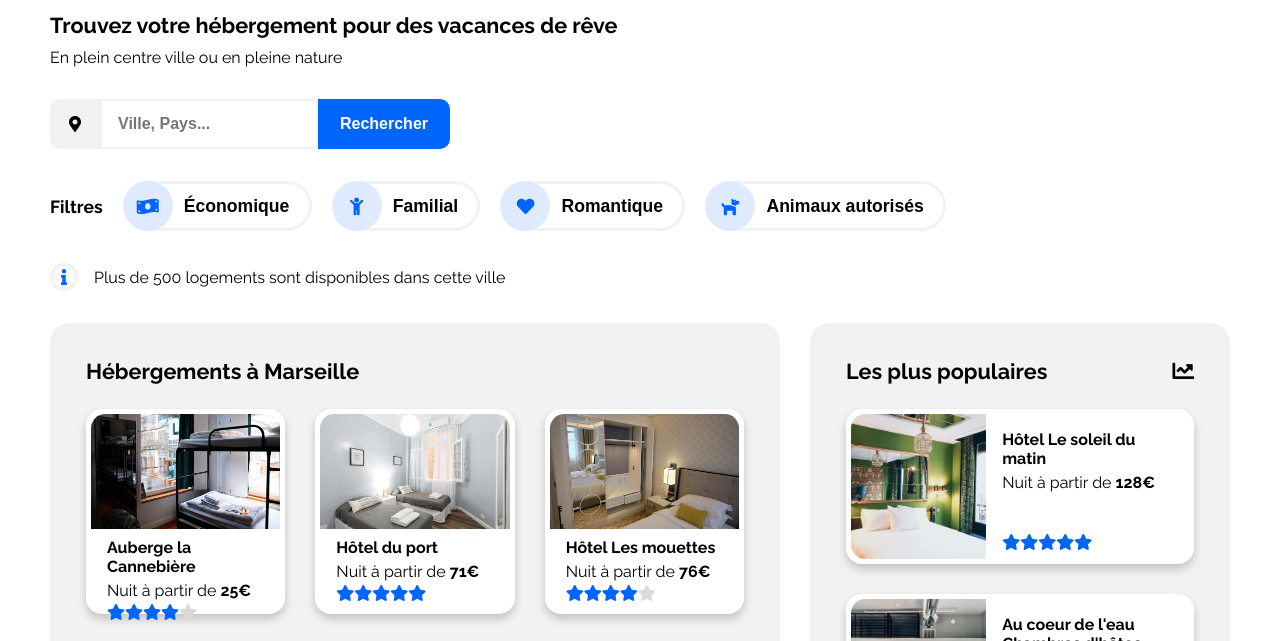
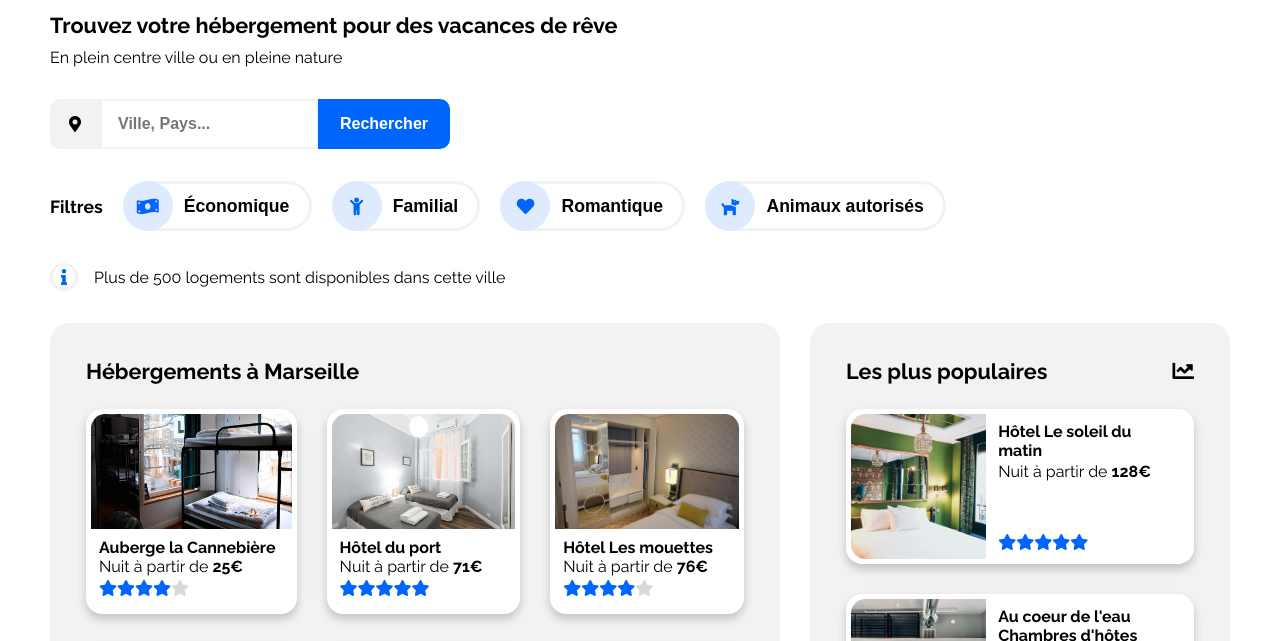
Before and after one commit to RmiMekaa/RemiRoeland_2_30-04-2021, a plain HTML site: page index.html in a window 1280 px wide. Shown: the part 121-762 px from the top of the page. Drawn offline with Linux system fonts and the light colour scheme.

Commit message:
final commit

```diff
--- a/style.css
+++ b/style.css
@@ -387,7 +387,6 @@ nav img {
 }
 
 #mostPopularSection .card {
-    height: auto;
     margin-bottom: 20px;
     background-color: white;
     padding: 5px;
@@ -397,6 +396,7 @@ nav img {
                          "img ."
                          "img aside";
     grid-template-columns: 40% 60%;
+    column-gap: 0.75rem;
 }
 
 #mostPopularSection .card img {
@@ -406,18 +406,20 @@ nav img {
 }
 
 #mostPopularSection .card h3 {
-    padding: 1rem 1rem 0.3rem 1rem;
     grid-area: h3;
+    padding: 0.5rem 1.5rem 0.5rem 0;
+    max-height: 3rem;
+    overflow: hidden;
 }
 
 #mostPopularSection .card p {
-    padding-left: 1rem;
     grid-area: p;
+    padding-right: 1rem;
 }
 
 #mostPopularSection .card .stars {
-    padding: 0.3rem 1rem 0.5rem 1rem;
     grid-area: aside;
+    padding-bottom: 0.5rem;
 }
 
 @media all and (min-width: 768px) {
@@ -460,15 +462,20 @@ nav img {
 }
 
 #accommodationsSection .card h3 {
-    padding: 0.3rem 1rem 0.3rem 1rem;
+    padding: 0.3rem 1rem 0.3rem 0.5rem;
+    width: 100%;
+    max-height: 1.5rem;
+    overflow: hidden;
+    white-space: nowrap;
+    text-overflow: ellipsis;
 }
 
 #accommodationsSection .card p {
-    padding-left: 1rem;
+    padding-left: 0.5rem;
 }
 
 #accommodationsSection .card .stars {
-    padding: 0.3rem 1rem 0.5rem 1rem;
+    padding: 0.25rem 1rem 0.25rem 0.5rem;
 }
 
 .seeMore {
```
